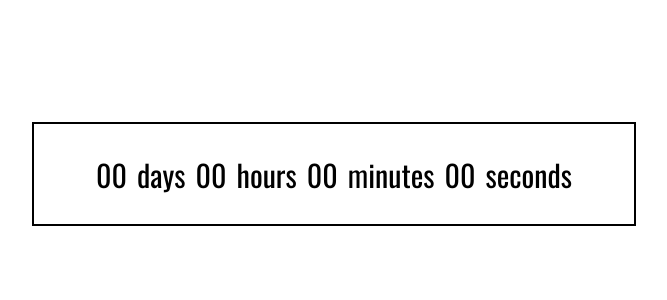
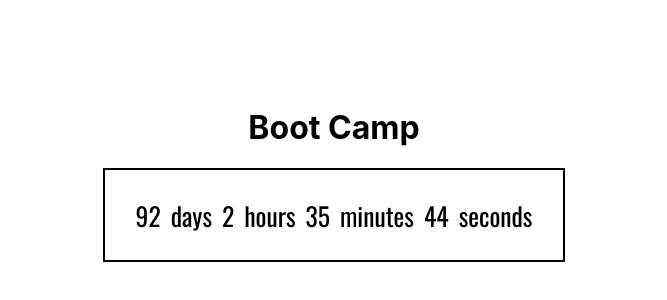
Before and after one commit to jonataspaz/countdown-timer-j, a React (Create React App) app: page / in a window 1280 px wide. Shown: the part 226-526 px from the top of the page, without its empty margins (306-973 px from the left). Built offline with nearby package versions, Linux system fonts and the light colour scheme.

Commit message:
Simple CountdownTimer

```diff
--- a/package.json
+++ b/package.json
@@ -6,6 +6,7 @@
     "@testing-library/jest-dom": "^5.16.4",
     "@testing-library/react": "^13.3.0",
     "@testing-library/user-event": "^13.5.0",
+    "dayjs": "^1.11.2",
     "react": "^18.1.0",
     "react-dom": "^18.1.0",
     "react-scripts": "5.0.1",
--- a/src/App.css
+++ b/src/App.css
@@ -4,7 +4,14 @@
   margin: 0;
   padding: 0;
   display: flex;
+  flex-direction: column;
   align-items: center;
   justify-content: center;
 
 }
+
+h1 {
+  display: flex;
+  align-items: center;
+  justify-content: center;
+}
--- a/src/App.js
+++ b/src/App.js
@@ -4,7 +4,13 @@
 function App() {
   return (
     <div className="App">
-      <CountdonwTimer/>
+      <div className="h1">
+        <h1>Boot Camp</h1>
+      </div>
+      <div>
+        <CountdonwTimer
+        countdonwTimestampMS={1661860800000}/>
+      </div>
     </div>
   );
 }
--- a/src/Components/CountdownTimer/CountdownTimer.js
+++ b/src/Components/CountdownTimer/CountdownTimer.js
@@ -1,5 +1,6 @@
-import { useState } from 'react';
+import { useState, useEffect } from 'react';
 import './Countdowntimer.css';
+import {getRemainingTimeUntilMsTimestamp} from './Utils/CountdownTimerUtils'
 
 const defaultRemainingTime = {
     seconds: '00',
@@ -8,18 +9,19 @@
     days: '00'
 }
 
-const CountdonwTimer = () => {
-    const [remainingTime] = useState(defaultRemainingTime);
+const CountdonwTimer = ({countdonwTimestampMS}) => {
+    const [remainingTime, setRemainingTime] = useState(defaultRemainingTime);
 
-    // useEffect(() => {
-    //     setInterval(() => {
+    useEffect(() => {
+        const intervalId = setInterval(() => {
+            updateRemainingTime(countdonwTimestampMS);
+        }, 1000);
+        return () => clearInterval(intervalId);
+    },[countdonwTimestampMS])
 
-    //     }, 1000);
-    // },[])
-
-    // function updateRemainingTime() {
-
-    // }
+    function updateRemainingTime(countdown) {
+        setRemainingTime (getRemainingTimeUntilMsTimestamp(countdown));
+    }
 
     return(
         <div className="countdown-timer">
--- a/src/Components/CountdownTimer/Countdowntimer.css
+++ b/src/Components/CountdownTimer/Countdowntimer.css
@@ -1,12 +1,11 @@
 @import url('https://fonts.googleapis.com/css2?family=Oswald&display=swap');
 
 .countdown-timer {
-    width: 600px;
-    height: 100px;
+    padding: 2vw;
     border: 2px solid #000;
 
     font-family: "Oswald";
-    font-size: 30px;
+    font-size: 2vw;
 
     display: flex;
     justify-content: center;
--- /dev/null
+++ b/src/Components/CountdownTimer/Utils/CountdownTimerUtils.js
@@ -0,0 +1,40 @@
+import dayjs from 'dayjs';
+
+export function getRemainingTimeUntilMsTimestamp(timestampMs) {
+    const timestampDayjs = dayjs(timestampMs);
+    const nowDayjs = dayjs();
+    if(timestampDayjs.isBefore(nowDayjs)) {
+        return {
+            seconds: '00',
+            minutes: '00',
+            hours: '00',
+            days: '00'
+        }
+    }
+    return {
+        seconds : getRemainingSeconds(nowDayjs, timestampDayjs),
+        minutes : getRemainingMinutes(nowDayjs, timestampDayjs),
+        hours : getRemainingHours(nowDayjs, timestampDayjs),
+        days : getRemainingDays(nowDayjs, timestampDayjs)
+    } ;
+}
+
+function getRemainingSeconds(nowDayjs, timestampDayjs) {
+    const seconds = timestampDayjs.diff(nowDayjs, 'seconds') % 60;
+    return seconds
+}
+
+function getRemainingMinutes(nowDayjs, timestampDayjs) {
+    const minutes = timestampDayjs.diff(nowDayjs, 'minutes') % 60;
+    return minutes
+}
+
+function getRemainingHours(nowDayjs, timestampDayjs) {
+    const hours = timestampDayjs.diff(nowDayjs, 'hours') % 24;
+    return hours
+}
+
+function getRemainingDays(nowDayjs, timestampDayjs) {
+    const days = timestampDayjs.diff(nowDayjs, 'days');
+    return days
+}
```
Also changed, not shown: 1 other file (tests, documents, lock files or other folders).
